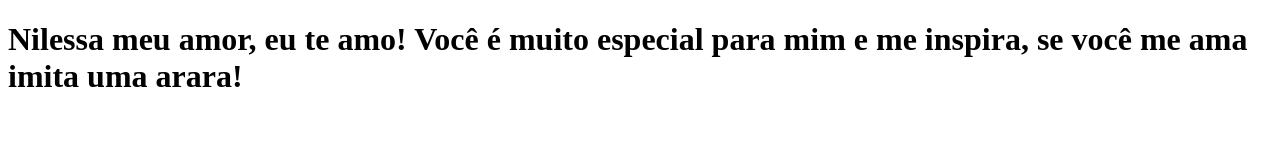
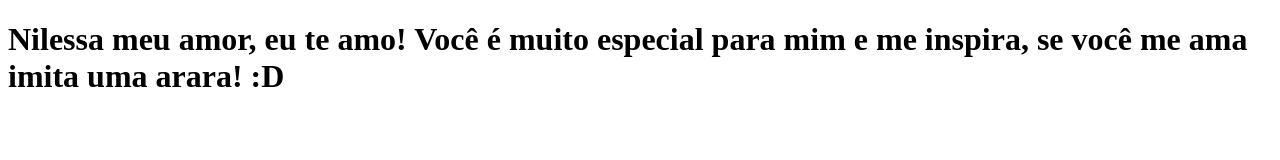
Before and after one commit to gustavohfelixs/clone-tabnews, a Next.js app: page / in a window 1280 px wide. Shown: the top 160 px of the page. Built offline with nearby package versions, Linux system fonts and the light colour scheme.

Commit message:
modifica a frase

```diff
--- a/pages/index.js
+++ b/pages/index.js
@@ -1,5 +1,5 @@
 function Home() {
-    return <h1>Nilessa meu amor, eu te amo! Você é muito especial para mim e me inspira, se você me ama imita uma arara!</h1>
+    return <h1>Nilessa meu amor, eu te amo! Você é muito especial para mim e me inspira, se você me ama imita uma arara! :D</h1>
 }
 
 export default Home;
```
